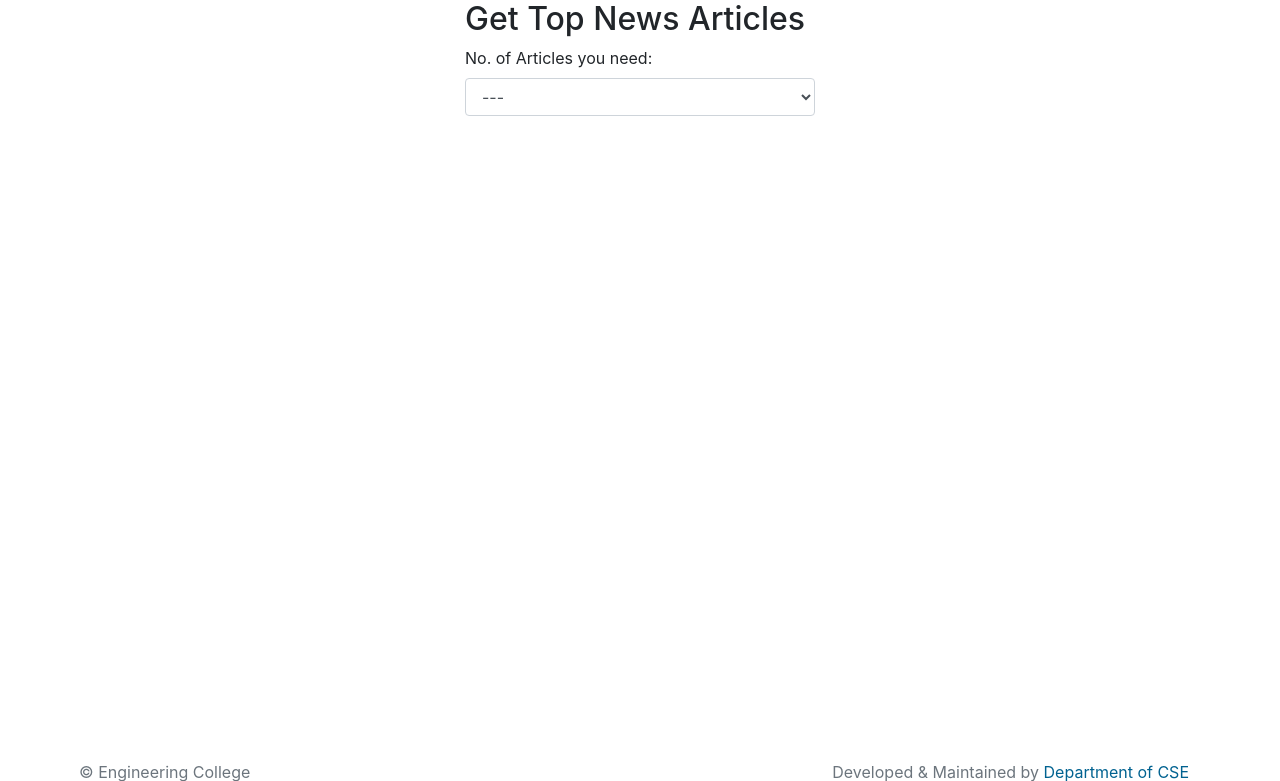
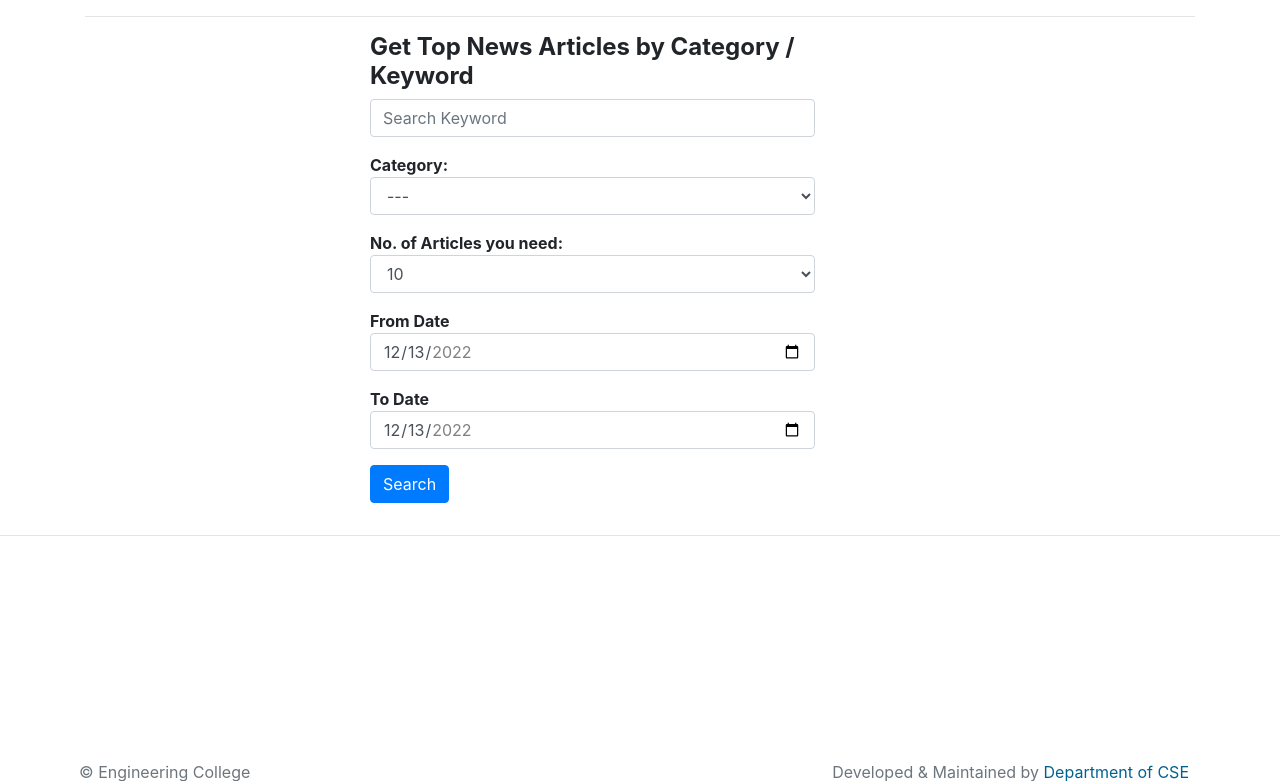
Before and after one commit to mothilal556/Retrieving-Top-News-Articles-and-its-summary, a PHP site: page / in a window 1280 px wide. Shown: the top 781 px of the page. Run offline with PHP 8.4, Linux system fonts and the light colour scheme.

Commit message:
Update index.php

```diff
--- a/index.php
+++ b/index.php
@@ -4,47 +4,96 @@
 <body>
 
 <div class="container">
+	<hr/>
 	<div class="row">
-		<div class="col-sm-4"></div>
-		<div class="col-sm-4">
-			<h2>Get Top News Articles</h2>
+		<div class="col-sm-3"></div>
+		<div class="col-sm-5">
+			<h4><b>Get Top News Articles by Category / Keyword</b></h4>
 			<form action="index.php" method="post">
 				<div class="form-group">
-					<label for="email">No. of Articles you need:</label>
-					<select name="count" class="form-control"  onchange='this.form.submit()'>
+					<input type="text" name="keyword" value="" placeholder="Search Keyword" class="form-control" >
+				</div>
+				<div class="form-group">
+				<b>Category:</b>
+					<select name="category" class="form-control" >
 					<option value="">---</option>
+					<?php
+						$cat = array("Business","Entertainment","General","Health","Science","Technology");
+						for($i=0;$i<count($cat);$i++)
+						{
+							echo "<option value='$cat[$i]'>$cat[$i]</option>";
+						}
+					?>
+					</select>
+				</div>
+				<div class="form-group">
+				<b>No. of Articles you need:</b>
+					<select name="count" class="form-control" >
 					<?php
 						for($i=20;$i>0;$i--)
 						{
-							echo "<option value='$i'>$i</option>";
+							if($i==10)
+								echo "<option selected value='$i'>$i</option>";
+							else
+								echo "<option value='$i'>$i</option>";
 						}
 					?>
 					</select>
+				</div>
+				<div class="form-group">
+				<b>From Date</b>
+					<input type="date" name="fromdate" min="2022-11-13" max="<?php echo date('Y-m-d');?>" value="<?php echo date('Y-m-d');?>" class="form-control" >
+				</div>
+				<div class="form-group">
+				<b>To Date</b>
+					<input type="date" name="todate" min="2022-11-13" max="<?php echo date('Y-m-d');?>" value="<?php echo date('Y-m-d');?>" value="<?php echo date('Y-m-d');?>" class="form-control" >
+				</div>
+				<div class="form-group">
+					<input type="submit" name="submit" value="Search" class="btn btn-primary" >
 				</div>
 			</form>
 		</div>
 		<div class="col-sm-4"></div>
 	</div>
 </div>
+<hr/>
 <?php
 if (!empty($_POST)) {
+	$keyword=$_POST["keyword"];
+	$category=$_POST["category"];
 	$count=$_POST["count"];
-	$query = "NewsArticles.py ".$count;
+	$fromdate=$_POST["fromdate"];
+	$todate=$_POST["todate"];
+
+	echo "<center><h2>Search Results</h2></center>";
+	echo "<center><h4><b>Keyword:</b> $keyword</h4></center>";
+	echo "<center><h4><b>Category:</b> $category</h4></center>";
+	echo "<center><h4><b>From Date:</b> $fromdate</h4></center>";
+	echo "<center><h4><b>To Date:</b> $todate</h4></center>";
+
+	if(!strcmp($keyword,"")){
+		$keyword="None";
+	}
+	if(!strcmp($category,"")){
+		$category="None";
+	}
+
+	$query = "NewsArticles.py $keyword $category $count $fromdate $todate";
 	$command = escapeshellcmd($query);
 	$output = shell_exec($command);
 ?>
+<hr/>
 <center><div id="google_translate_element"></div></center>
 <div class="container">
 	<div class="row">
-		<div class="col-sm-2"></div>
-		<div class="col-sm-10">
-			<h2>Top <?php echo $count; ?> News Articles</h2>
+		<div class="col-sm-12">
 			<?php
 				echo "$output";
 			?>
 		</div>
 	</div>
 </div>
+<hr/>
 <script type="text/javascript">
 function googleTranslateElementInit() {
   new google.translate.TranslateElement({pageLanguage: 'en', layout: google.translate.TranslateElement.InlineLayout.SIMPLE}, 'google_translate_element');
```
